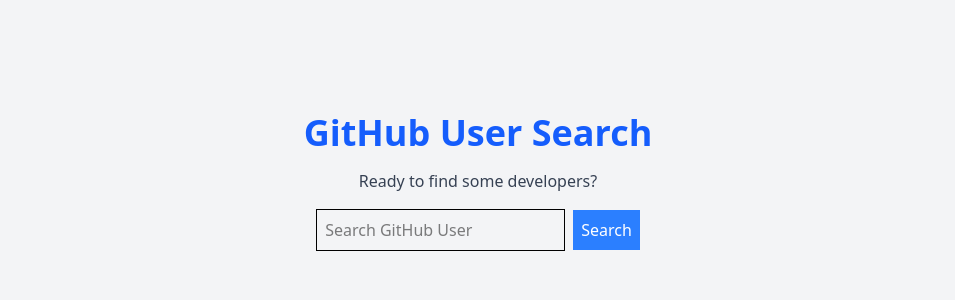
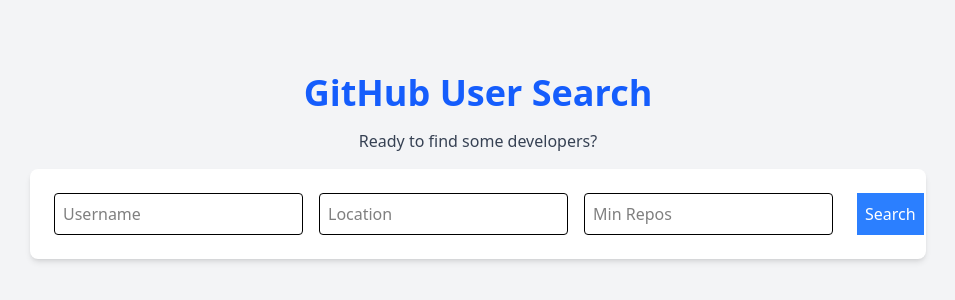
Before and after one commit to FrankieWilson1/alx-fe-reactjs, a React app in the folder github-user-search/: page / in a window 1280 px wide. Shown: the part 210-510 px from the top of the page, without its empty margins (162-1117 px from the left). Built offline with nearby package versions, Linux system fonts and the light colour scheme; the HTML template or start-up script is replaced by a standard one.

Commit message:
feat: Redesign the UI with tailwindcss, Extend the service to handle dynamic query parameters, and manage complex state by handling multiple inputs and result lists.

```diff
--- a/github-user-search/src/components/Search.jsx
+++ b/github-user-search/src/components/Search.jsx
@@ -3,7 +3,9 @@
 
 const Search = () => {
     const [username, setUsername] = useState('');
-    const [user, setUser] = useState(null);
+    const [location, setLocation] = useState('');
+    const [minRepos, setMinRepos] = useState('');
+    const [userData, setUserData] = useState([]);
     const [loading, setLoading] = useState(false);
     const [error, setError] = useState(false);
 
@@ -11,11 +13,11 @@
         e.preventDefault();
         setLoading(true);
         setError(false);
-        setUser(null);
+        setUserData([]);
 
         try {
-            const data = await fetchUserData(username);
-            setUser(data);
+            const items = await fetchUserData(username, location, minRepos);
+            setUserData(items);
         } catch (err) {
             setError(true);
         } finally {
@@ -25,31 +27,51 @@
 
     return (
         <div className="search-container p-4">
-            <form onSubmit={handleFormSubmit}>
+            <form onSubmit={handleFormSubmit} className='bg-white p-6 rounded-lg shadow-md max-w-4xl mx-auto'>
+                <div className="flex flex-col md:flex-row gap-4">
                     <input
                         type="text"
-                    className="border p-2"
-                    placeholder="Search GitHub User"
+                        className="flex-1 border p-2 rounded"
+                        placeholder="Username"
                         value={username}
                         onChange={(e) => setUsername(e.target.value)}
                     />
+                    <input
+                        type="text"
+                        className="flex-1 border p-2 rounded"
+                        placeholder="Location"
+                        value={location}
+                        onChange={(e) => setLocation(e.target.value)}
+                    />
+                    <input
+                        type="number"
+                        className="flex-1 border p-2 rounded"
+                        placeholder="Min Repos"
+                        value={minRepos}
+                        onChange={(e) => setMinRepos(e.target.value)}
+                    />
                     <button className="bg-blue-500 text-white p-2 ml-2" type='submit'>Search</button>
+                </div>
+
             </form>
 
-            {loading && <p>Loading....</p>}
+            {loading && <p className='text-center mt-4 text-blue-500'>Loading....</p>}
 
-            {error && <p>Looks like we cant find the user</p>}
+            {error && <p className='text-center mt-4 text-red-500'>Looks like we cant find the user</p>}
 
-            {
-                user && (
-                    <div className="user-info mt-4">
-                        <img src={user.avatar_url} alt={user.login} width='100' />
-                        <h2>{user.name || user.login}</h2>
-                        <p>{user.bio}</p>
-                        <a href={user.html_url} target='_blank' rel='noreferrer'>View GitHub Profile</a>
+            <div className="results-list grid gap-4 mt-8">
+                {userData.map((user) => (
+                    <div className="flex items-center p-4 bg-gray-50 rounded-lg shadow sm:p-6" key={user.id}>
+                        <img src={user.avatar_url} alt={user.login} className="w-16 h-16 rounded-full" />
+                        <div className="ml-4 flex-1">
+                            <h3 className="text-lg font-bold">{user.login}</h3>
+                            <p className="text-sm text-gray-600">Type: {user.type}</p>
+                            <a href={user.html_url} target='_blank' rel='noreferrer' className="text-blue-500 hover:underline"></a>
                         </div>
-                )
-            }
+
+                    </div>
+                ))}
+            </div>
         </div>
     );
 };
--- a/github-user-search/src/services/githubService.js
+++ b/github-user-search/src/services/githubService.js
@@ -9,10 +9,14 @@
  * @returns {Promise<Object>} A promise that resolves
  *  to the API response containing user data
  */
-export const fetchUserData = async (username) => {
+export const fetchUserData = async (username, location, minRepos) => {
+    let query = username;
+    if (location) query += `+location:${location}`;
+    if (minRepos) query += `+repos:>=${minRepos}`;
+
     try {
-        const response = await axios.get(`${GITHUB_URL}/users/${username}`);
-        return response.data;
+        const response = await axios.get(`${GITHUB_URL}/search/users?q=${username}`);
+        return response.data.items;
     } catch (error) {
         console.error("Error fetching data from GitHub: ", error);
         throw error;
```
Lines whose indentation alone changed are shown as unchanged.
